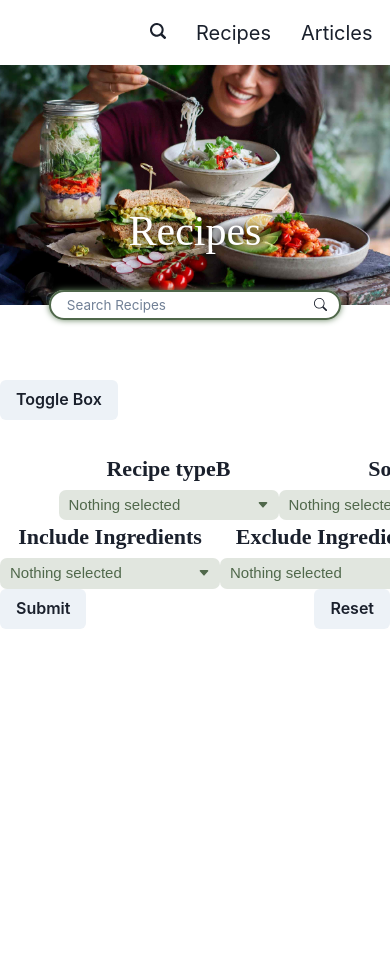
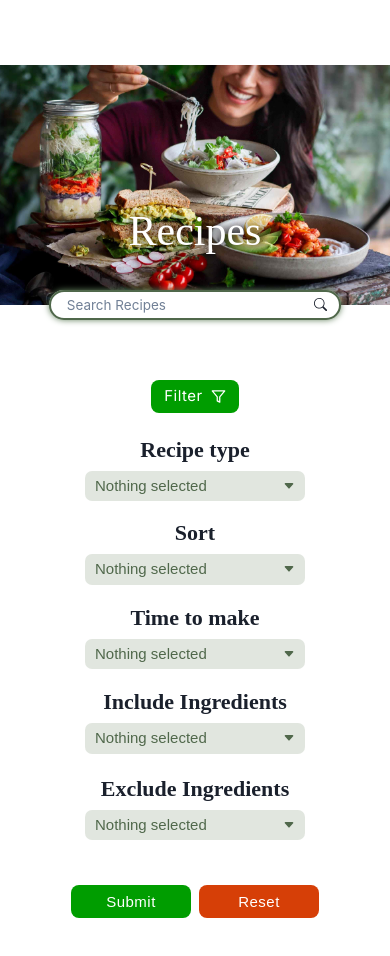
Before and after one commit to ErGopiVishwakarma/RecipeFit, a React (Create React App) app: page /recipes in a window 390 px wide. Shown: the top 956 px of the page. Built offline with nearby package versions, Linux system fonts and the light colour scheme; a web font is replaced by a local one.

Commit message:
Added Filter Box

```diff
--- a/src/App.css
+++ b/src/App.css
@@ -1,45 +1,6 @@
 .App {
   text-align: center;
 }
-
-/*  */
-.recipetypeA {
-  display: none;
+.t {
+  color: rgb(7, 193, 7);
 }
-
-.recipetypeB {
-  display: block;
-}
-
-/* For Small devices and up (≥480px) */
-@media screen and (max-width: 480px) {
-  .recipetypeA {
-    display: none;
-  }
-
-  .recipetypeB {
-    display: none;
-  }
-}
-
-/* For Medium devices and up (≥768px) */
-@media screen and (max-width: 768px) {
-  .recipetypeA {
-    display: block;
-  }
-
-  .recipetypeB {
-    display: none;
-  }
-}
-
-/* For Large devices and up (≥992px) */
-@media screen and (max-width: 992px) {
-  .recipetypeA {
-    display: block;
-  }
-
-  .recipetypeB {
-    display: none;
-  }
-}
--- a/src/App.js
+++ b/src/App.js
@@ -7,7 +7,7 @@ import { Box } from "@chakra-ui/react";
 function App() {
   return (
     <Box className="App">
-      <Navbar />
+      {/* <Navbar /> */}
       <AllRoutes />
     </Box>
   );
--- a/src/Components/FilterRecipes.jsx
+++ b/src/Components/FilterRecipes.jsx
@@ -1,46 +1,71 @@
+import * as css from "../Styles/FilterRecipeStyles";
 import React, { useState, useEffect } from "react";
-import { Box, Center, Image, Collapse, Button, Text } from "@chakra-ui/react";
+import {
+  useBreakpointValue,
+  Box,
+  Center,
+  Image,
+  Collapse,
+  Button,
+  Text,
+} from "@chakra-ui/react";
+import { FiFilter } from "react-icons/fi";
 
 import MenuRecipe from "./MenuRecipe";
 
 const FilterRecipes = () => {
+  const forFilterBtn = useBreakpointValue({ base: true, md: false });
   const [isBoxOpen, setIsBoxOpen] = useState(true);
+  const [showFilterBtn, setShowFilterBtn] = useState(false);
+
+  useEffect(() => {
+    if (forFilterBtn) {
+      setIsBoxOpen((prev) => false);
+      setShowFilterBtn((prev) => true);
+    } else {
+      setIsBoxOpen((prev) => true);
+      setShowFilterBtn((prev) => false);
+    }
+  }, [forFilterBtn]);
+
+  useEffect(() => {
+    setIsBoxOpen((prev) => true);
+  }, []);
 
   const handleToggle = () => {
     setIsBoxOpen(!isBoxOpen);
   };
 
   return (
-    <Box mt={["60px"]}>
-      <Button
-        onClick={handleToggle}
-        display={{ base: "block", md: "none" }}
-        mb={4}
-      >
-        Toggle Box
-      </Button>
+    <Box css={css.OuterCont}>
+      {showFilterBtn && (
+        <Button
+          rightIcon={<FiFilter />}
+          onClick={handleToggle}
+          css={css.ToggleBtn}
+          bg="greenbtn"
+          fontFamily="inter"
+          _hover={{ bg: "greenbtnhover" }}
+        >
+          Filter
+        </Button>
+      )}
 
       <Collapse in={isBoxOpen} startingHeight={0} animateOpacity>
-        <Box mt={{ base: 4, md: 0 }}>
+        <Box css={css.FilterParentCont}>
           {/* Recipe Type - A*/}
           <MenuRecipe
             CSS="A"
-            title="Recipe typeA"
+            title="Recipe type"
             optionType="checkbox"
             options={RecipeTypes}
           />
 
-          <Box
-            m="auto"
-            maxWidth="70%"
-            display="flex"
-            alignItems="center"
-            justifyContent="space-between"
-          >
+          <Box css={css.FirstFiltersHolder}>
             {/* Recipe Type - B*/}
             <MenuRecipe
               CSS="B"
-              title="Recipe typeB"
+              title="Recipe type"
               optionType="checkbox"
               options={RecipeTypes}
             />
@@ -63,11 +88,7 @@ const FilterRecipes = () => {
             />
           </Box>
 
-          <Box
-            display="flex"
-            alignItems="center"
-            justifyContent="space-between"
-          >
+          <Box css={css.SecondFiltersHolder}>
             {/* Include Ingredients */}
             <MenuRecipe
               closable={true}
@@ -85,24 +106,28 @@ const FilterRecipes = () => {
             />
           </Box>
 
-          <Box
-            display="flex"
-            alignItems="center"
-            justifyContent="space-between"
-          >
+          <Box css={css.BtnCont}>
             <Button
-              isLoading={false}
+              css={css.SubmitBtn}
               // spinner={<h1>xfvg</h1>}
               loadingText="Submitting"
               spinnerPlacement="end"
+              bg="greenbtn"
+              fontFamily="hind"
+              _hover={{ bg: "greenbtnhover" }}
+              isLoading={false}
             >
               Submit
             </Button>
             <Button
+              isLoading={false}
+              css={css.ResetBtn}
               spinnerPlacement="end"
               // spinner={<h1>xfvg</h1>}
-              isLoading={false}
               loadingText="Reseting"
+              fontFamily="hind"
+              bg="redbtn"
+              _hover={{ bg: "redbtnhover" }}
             >
               Reset
             </Button>
--- a/src/Components/MenuRecipe.jsx
+++ b/src/Components/MenuRecipe.jsx
@@ -111,20 +111,27 @@ const DemoOptions = [
 ];
 
 export const MenuA = css`
+  display: none;
+
+  @media (max-width: 992px) {
+    display: block;
+  }
+  @media (max-width: 768px) {
+  }
+  @media (max-width: 480px) {
+    display: block;
+  }
+`;
+export const MenuB = css`
+  display: block;
+
   @media (max-width: 992px) {
     display: none;
   }
   @media (max-width: 768px) {
   }
   @media (max-width: 480px) {
-  }
-`;
-export const MenuB = css`
-  @media (max-width: 992px) {
-  }
-  @media (max-width: 768px) {
-  }
-  @media (max-width: 480px) {
+    display: none;
   }
 `;
 export const NotProvided = css`
--- /dev/null
+++ b/src/Styles/FilterRecipeStyles.js
@@ -0,0 +1,166 @@
+import { css } from "@emotion/react";
+
+export const OuterCont = css`
+  margin-top: 80px;
+
+  @media (max-width: 992px) {
+  }
+  @media (max-width: 768px) {
+    margin-top: 60px;
+  }
+  @media (max-width: 480px) {
+  }
+`;
+export const ToggleBtn = css`
+  border-radius: 8px;
+  transition: border-radius 0.3s;
+  padding: 0px 13px;
+  letter-spacing: 0.5px;
+  font-weight: 300;
+  height: 33px;
+  cursor: pointer;
+  font-size: 15px;
+  color: white;
+  margin: auto;
+
+  :hover {
+    border-radius: 40px;
+  }
+
+  @media (max-width: 992px) {
+  }
+  @media (max-width: 768px) {
+  }
+  @media (max-width: 480px) {
+  }
+`;
+export const FilterParentCont = css`
+  @media (max-width: 992px) {
+  }
+  @media (max-width: 768px) {
+    margin-top: 20px;
+  }
+  @media (max-width: 500px) {
+  }
+`;
+export const FirstFiltersHolder = css`
+  margin: auto;
+  max-width: 70%;
+  display: flex;
+  align-items: center;
+  justify-content: space-between;
+
+  @media (max-width: 992px) {
+    margin-top: 25px;
+    flex-direction: row-reverse;
+  }
+  @media (max-width: 768px) {
+    max-width: 80%;
+  }
+  @media (max-width: 565px) {
+    max-width: 90%;
+  }
+  @media (max-width: 500px) {
+    flex-direction: column;
+    margin-top: 15px;
+    gap: 16px;
+  }
+`;
+export const SecondFiltersHolder = css`
+  display: flex;
+  align-items: center;
+  justify-content: space-between;
+  margin: auto;
+  margin-top: 35px;
+  width: 46%;
+
+  @media (max-width: 992px) {
+    width: 70.5%;
+  }
+  @media (max-width: 768px) {
+    width: 80%;
+    margin-top: 30px;
+  }
+  @media (max-width: 565px) {
+    width: 90%;
+  }
+  @media (max-width: 500px) {
+    flex-direction: column;
+    margin-top: 16px;
+    gap: 18px;
+  }
+`;
+export const BtnCont = css`
+  display: flex;
+  align-items: center;
+  justify-content: space-between;
+  width: 255px;
+  margin: auto;
+  margin-top: 45px;
+
+  @media (max-width: 992px) {
+  }
+  @media (max-width: 768px) {
+  }
+  @media (max-width: 480px) {
+    width: 248px;
+  }
+`;
+export const SubmitBtn = css`
+  color: white;
+  border-radius: 8px;
+  transition: border-radius 0.3s;
+  padding: 0px 13px;
+  letter-spacing: 0.5px;
+  font-weight: 300;
+  height: 33px;
+  cursor: pointer;
+  font-size: 15px;
+  width: 120px;
+
+  :hover {
+    border-radius: 50px;
+  }
+
+  @media (max-width: 992px) {
+  }
+  @media (max-width: 768px) {
+  }
+  @media (max-width: 480px) {
+  }
+`;
+export const ResetBtn = css`
+  color: white;
+  border-radius: 8px;
+  transition: border-radius 0.3s;
+  padding: 0px 13px;
+  letter-spacing: 0.5px;
+  font-weight: 300;
+  height: 33px;
+  cursor: pointer;
+  font-size: 15px;
+  width: 120px;
+
+  :hover {
+    border-radius: 50px;
+  }
+
+  @media (max-width: 992px) {
+  }
+  @media (max-width: 768px) {
+  }
+  @media (max-width: 480px) {
+  }
+`;
+/*
+
+export const Temp = css`
+  @media (max-width: 992px) {
+  }
+  @media (max-width: 768px) {
+  }
+  @media (max-width: 480px) {
+  }
+`;
+
+*/
--- a/src/Styles/Theme.js
+++ b/src/Styles/Theme.js
@@ -6,7 +6,7 @@ const CustomeTheme = extendTheme({
     white: "#ffffff",
     dwhite: "#ffffffb3",
     dwhite2: "#6a816133",
-    bdbg: "#rgba(255, 255, 255, 0.629)",
+    bdbg: "rgba(255, 255, 255, 0.629)",
     gblack: "#808080",
     lblack: "#212529",
     lblack2: "#50684B",
@@ -14,6 +14,10 @@ const CustomeTheme = extendTheme({
     brick: "#b04c35",
     dgreen: "#50684b",
     hovergreen: "#9ab295",
+    greenbtn: "rgb(0, 157, 0)",
+    greenbtnhover: "rgb(8, 184, 8)",
+    redbtn: "rgb(214, 63, 7)",
+    redbtnhover: "rgb(231, 96, 48)",
   },
   fonts: {
     hind: "'Hind Vadodara', sans-serif",
```
